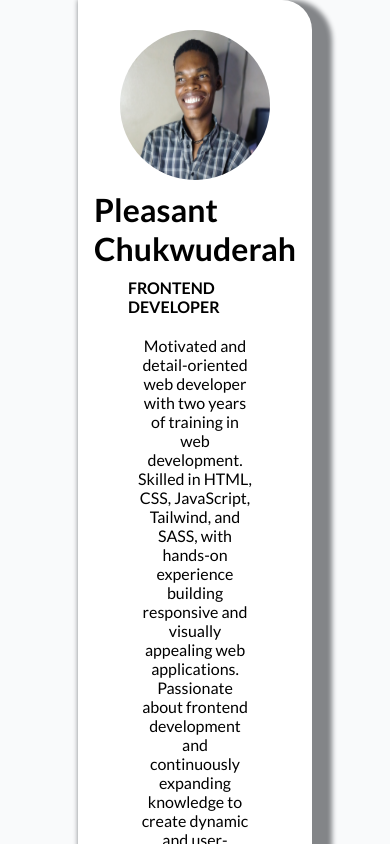
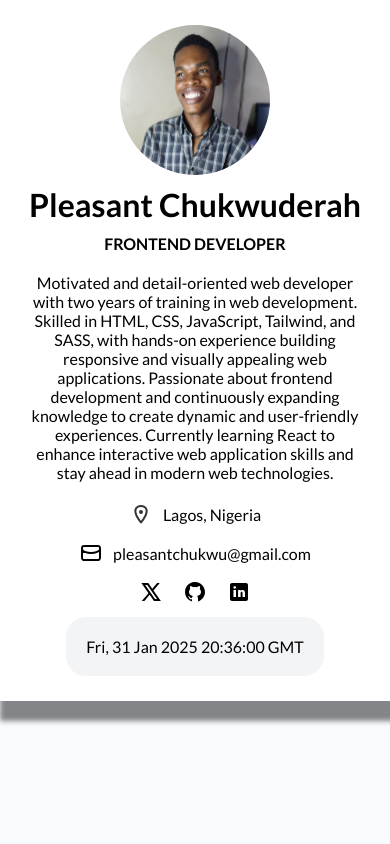
Before and after one commit to Chukwuderah/HNG-12-stage-0, a plain HTML site: page index.html in a window 390 px wide. Shown: the top 844 px of the page. Drawn offline with Linux system fonts and the light colour scheme; a web font is replaced by a local one.

Commit message:
responsive profile card

```diff
--- a/styles.css
+++ b/styles.css
@@ -13,7 +13,7 @@ body {
   display: flex;
   justify-content: center;
   align-items: center;
-    background-color: #F9FAFB;
+  background-color: #f9fafb;
   padding: 0 20%;
 }
 
@@ -28,12 +28,17 @@ div.container {
   align-items: center;
   gap: 10px;
   border-radius: 0 30px 0 30px;
+  text-align: center;
 }
 
 .profile-pic {
   width: 150px;
   height: 150px;
   border-radius: 50%;
+}
+
+h1 {
+  font-size: 2rem;
 }
 
 p.jobTitle {
@@ -79,9 +84,27 @@ div.socials {
 }
 
 div#time {
-    background-color: #F3F4F6;
+  background-color: #f3f4f6;
   width: fit-content;
-    padding: 20px 30px;
+  padding: 20px;
   border-radius: 20px;
   text-align: center;
 }
+
+@media (max-width: 720px) and (min-width: 665px) {
+  h1 {
+    font-size: 1.8rem;
+  }
+}
+
+@media (max-width: 600px) {
+    body {
+        padding: 0;
+        align-items: flex-start;
+    }
+
+    div.container {
+        padding: 25px 15px;
+        border-radius: 0;
+    }
+}
```
Lines whose indentation alone changed are shown as unchanged.
